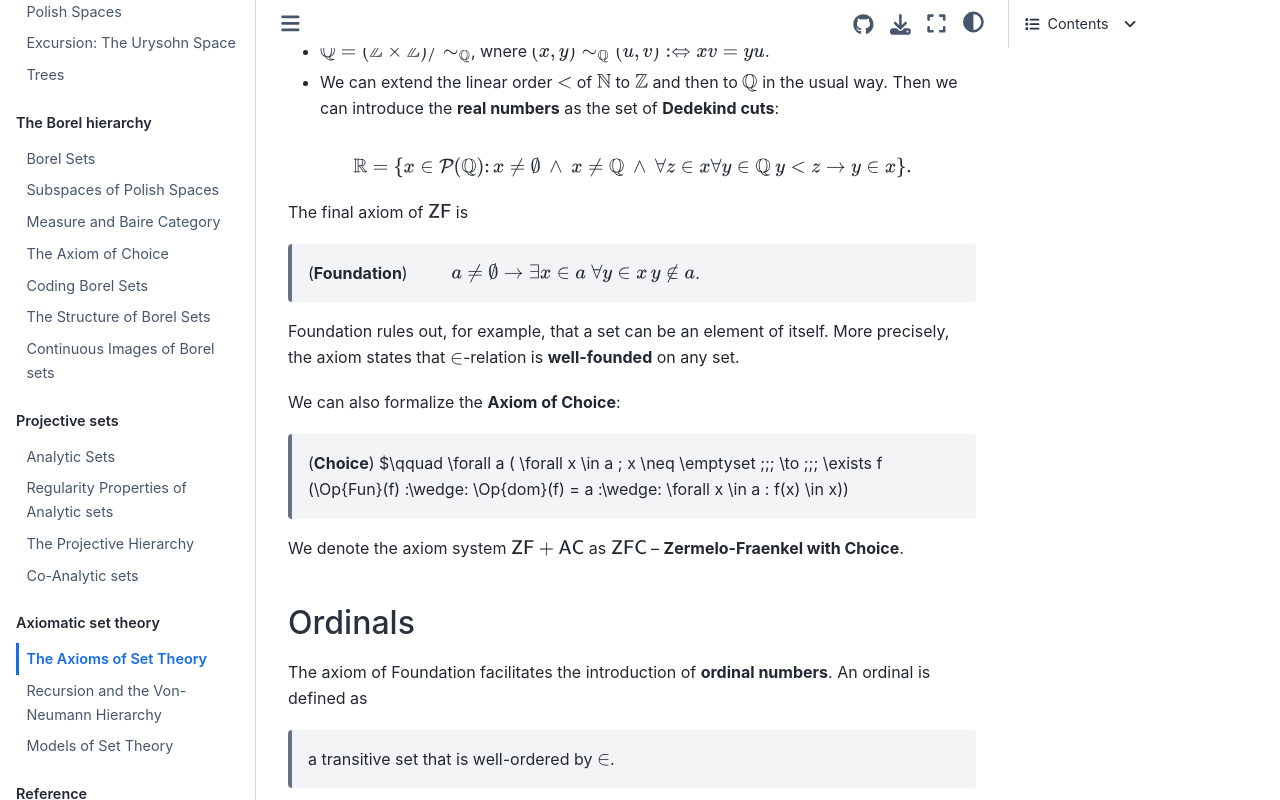
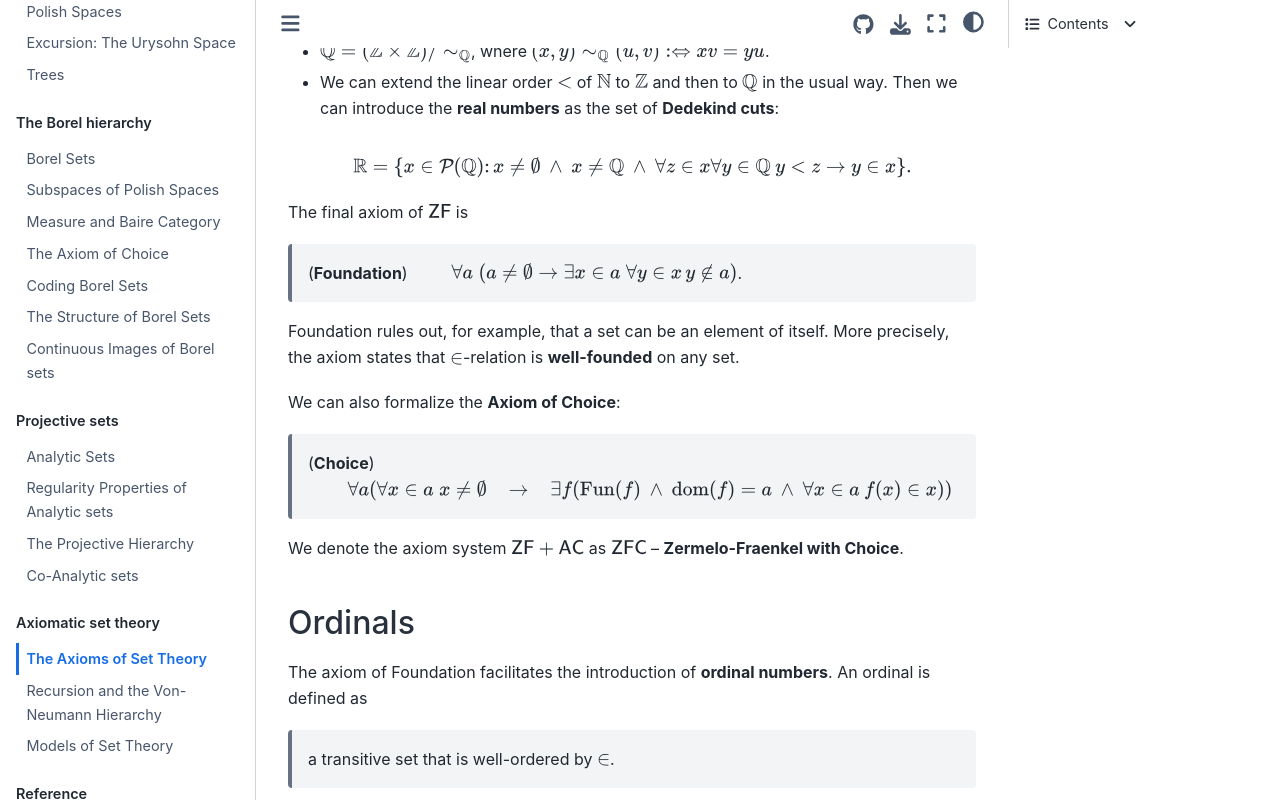
Before and after one commit to 28left/descriptive_set_theory, a Jupyter Book: the page built from ZFC.md, in a window 1280 px wide and 900 px high, scrolled down 4867 px, cut to the strip 0-800 px from the top of the window. Built offline with Jupyter Book 1.0.4 settings and Sphinx 7.4.7 and the Sphinx Book theme 1.1.4, drawn with Linux system fonts in a browser that asks for light colours; cross-references to code outside the pages are shown as plain code.

Commit message:
fixed issues

```diff
--- a/ZFC.md
+++ b/ZFC.md
@@ -206,14 +206,14 @@ $$
 
 The final axiom of $\ZF$ is
 
-> (**Foundation**) $\qquad a \neq \emptyset \to \exists x \in a \; \forall y \in x \, y \not \in a$.
+> (**Foundation**) $\qquad \forall a \;( a \neq \emptyset \to \exists x \in a \; \forall y \in x \, y \not \in a)$.
 
 Foundation rules out, for example, that a set can be an element of itself. More precisely, the axiom states that $\in$-relation is **well-founded** on any set.
 
 
 We can also formalize the **Axiom of Choice**:
 
-> (**Choice**) $\qquad \forall a ( \forall x \in a \; x \neq \emptyset \;\;\; \to \;\;\; \exists f (\Op{Fun}(f) \:\wedge\: \Op{dom}(f) = a \:\wedge\: \forall x \in a \: f(x) \in x))
+> (**Choice**) $\qquad \forall a ( \forall x \in a \; x \neq \emptyset \;\;\; \to \;\;\; \exists f (\Op{Fun}(f) \:\wedge\: \Op{dom}(f) = a \:\wedge\: \forall x \in a \: f(x) \in x))$
 
 We denote the axiom system $\ZF + \AC$ as $\ZFC$ -- **Zermelo-Fraenkel with Choice**.
 
```
Also changed, not shown: recursion.md (+2 -2 lines).
